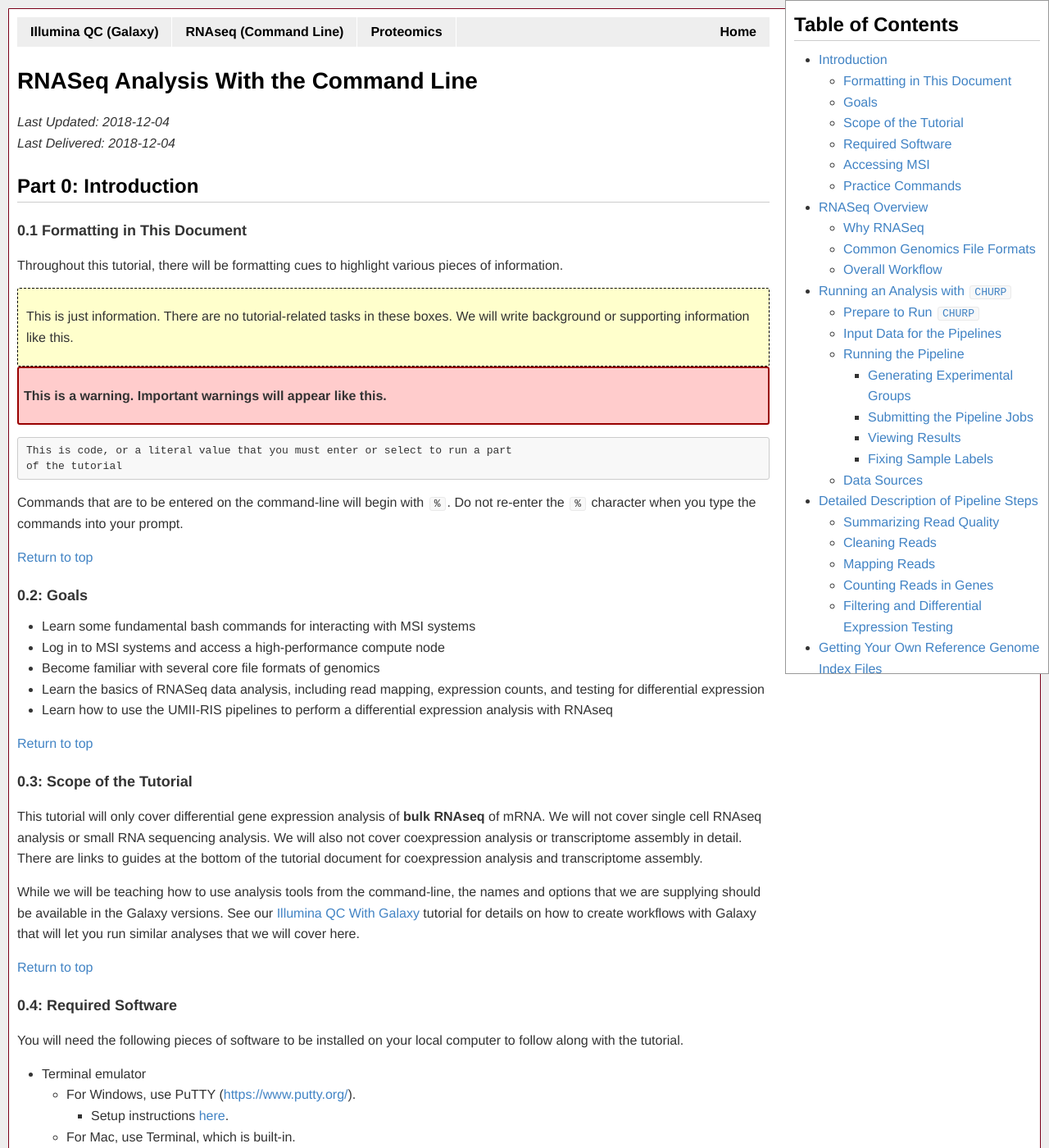
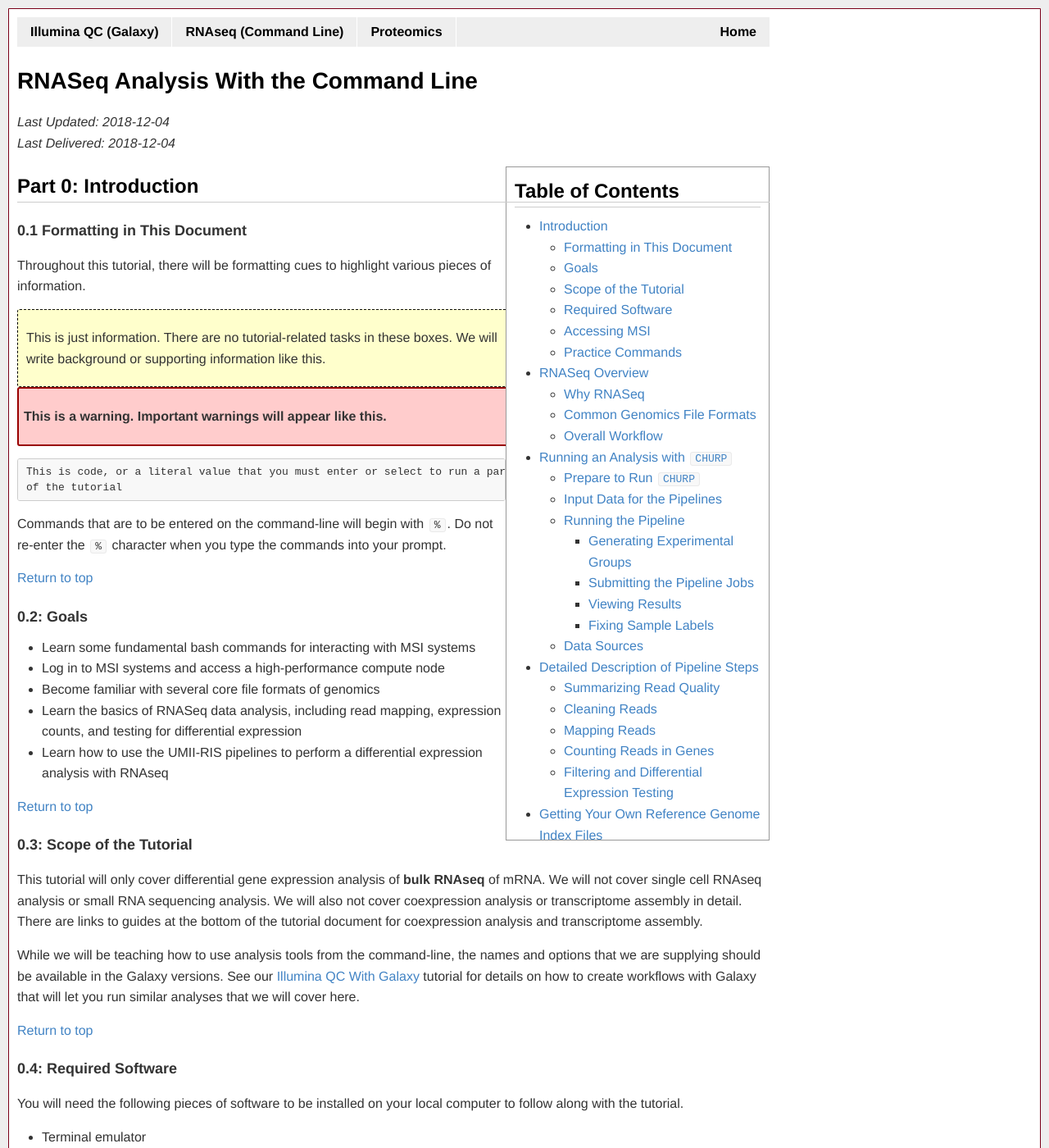
Before and after one commit to msi-ris/Tutorials, a Jekyll site: the page built from rnaseq_cmd.md, in a window 1280 px wide and 1400 px high. Shown: the whole window at 82% size. Built offline with Jekyll 4.4.1, drawn with Linux system fonts in a browser that asks for light colours.

Commit message:
Update layout

```diff
--- a/css/main.css
+++ b/css/main.css
@@ -32,9 +32,10 @@ body {
     border-style:none;
 }
 #navdiv {
-    position:fixed;
+    position:-webkit-sticky;
+    position:sticky;
     top:0px;
-    right:0px;
+    float:right;
     padding:10px;
     width:300px;
     height:800px;
```
